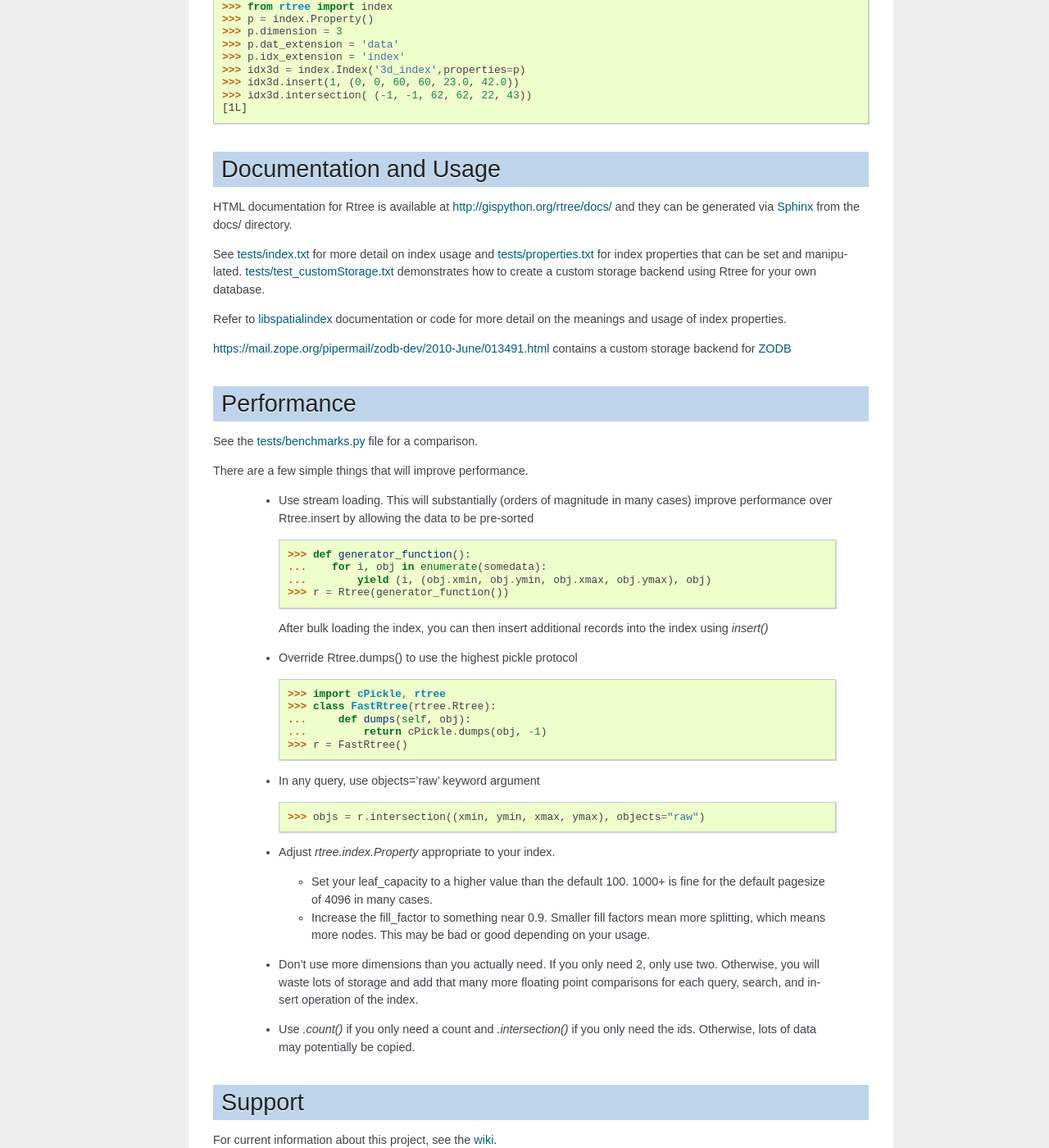
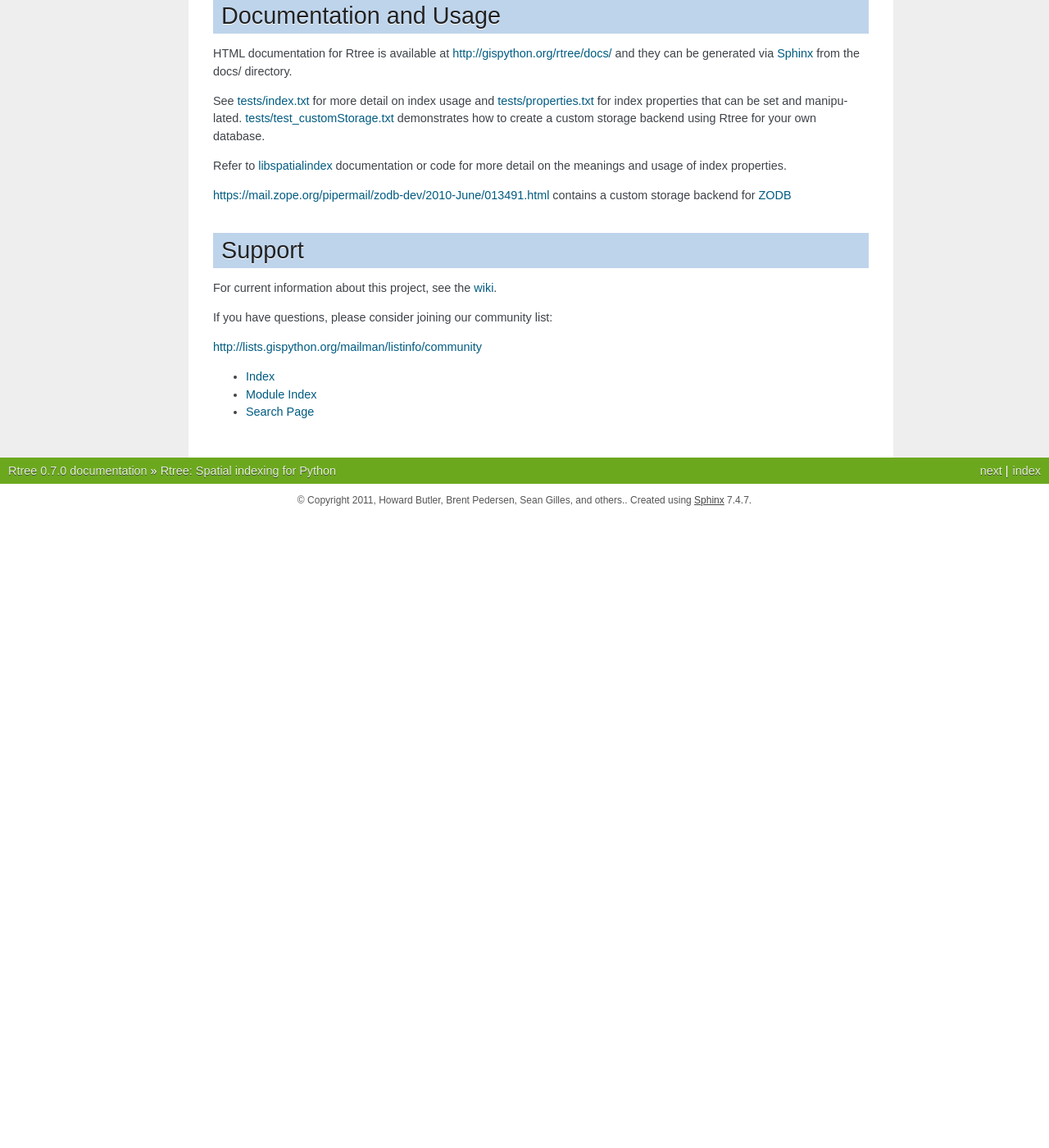
Before and after one commit to Toblerity/rtree, a Sphinx documentation site: the page built from docs/source/index.txt, in a window 1280 px wide and 1400 px high, scrolled down 1588 px. Shown: the whole window at 82% size. Built offline with Sphinx 7.4.7, drawn with Linux system fonts in a browser that asks for light colours; after the commit the page ends 2218 px from its top, so only the background shows below that; some of the changed text lies outside the part shown.

```diff
--- a/docs/source/README.txt
+++ b/docs/source/README.txt
@@ -1,16 +1,9 @@
 Rtree: Spatial indexing for Python
 ------------------------------------------------------------------------------
-
-`R-trees`_ possess excellent query performance, good incremental
-insert performance, and great flexibility in the spatial indexing algorithms
-world.
 
 `Rtree`_ is a `ctypes`_ Python wrapper of `libspatialindex`_ that provides a
 number of advanced spatial indexing features for the spatially curious Python
 user.  These features include:
-
-Features
-..............................................................................
 
 * Nearest neighbor search
 * Intersection search
--- a/docs/source/class.txt
+++ b/docs/source/class.txt
@@ -4,7 +4,7 @@ Class Documentation
 ------------------------------------------------------------------------------
 
 .. autoclass:: rtree.index.Index
-    :members: __init__, insert, intersection, nearest, delete, bounds, count, close
+    :members: __init__, insert, intersection, nearest, delete, bounds, count, close, dumps, loads, interleaved
 
 .. autoclass:: rtree.index.Property
     :members:
--- /dev/null
+++ b/docs/source/examples.txt
@@ -0,0 +1,4 @@
+.. _examples:
+
+
+.. include:: ../../tests/index.txt
--- a/docs/source/index.txt
+++ b/docs/source/index.txt
@@ -9,29 +9,13 @@ Documentation
    :maxdepth: 2
 
    install
-   design
+   tutorial
    class
    changes
+   performance
+   examples
+   history
 
-
-
-
-
-
-Pickles
-..............................................................................
-
-Rtree also supports inserting pickleable objects into the index (called a clustered
-index in `libspatialindex`_ parlance).  The following inserts the
-pickleable object ``42`` into the index with the given id::
-
-  >>> index.insert(id=id, bounds=(left, bottom, right, top), obj=42)
-
-You can then return a list of objects by giving the ``objects=True`` flag
-to intersection::
-
-  >>> [n.object for n in idx.intersection((left, bottom, right, top), objects=True)]
-  [None, None, 42]
 
 
 3D indexes
@@ -80,59 +64,6 @@ storage backend for `ZODB`_
 .. _Sphinx: http://sphinx.pocoo.org/
 .. _ZODB: http://www.zodb.org/
 
-Performance
-------------------------------------------------------------------------------
-
-See the `tests/benchmarks.py`_ file for a comparison.
-
-.. _tests/benchmarks.py: http://trac.gispython.org/lab/browser/Rtree/trunk/tests/benchmarks.py
-
-There are a few simple things that will improve performance.
-
- - Use stream loading. This will substantially (orders of magnitude in many cases)
-   improve performance over Rtree.insert by allowing the data to be pre-sorted
-
-
-   ::
-
-       >>> def generator_function():
-       ...    for i, obj in enumerate(somedata):
-       ...        yield (i, (obj.xmin, obj.ymin, obj.xmax, obj.ymax), obj)
-       >>> r = Rtree(generator_function())
-
-   After bulk loading the index, you can then insert additional records into
-   the index using `insert()`
-
- - Override Rtree.dumps() to use the highest pickle protocol ::
-
-    >>> import cPickle, rtree
-    >>> class FastRtree(rtree.Rtree):
-    ...     def dumps(self, obj):
-    ...         return cPickle.dumps(obj, -1)
-    >>> r = FastRtree()
-
-
- - In any query, use objects='raw' keyword argument ::
-
-    >>> objs = r.intersection((xmin, ymin, xmax, ymax), objects="raw")
-
- - Adjust `rtree.index.Property` appropriate to your index.
-
-   * Set your leaf_capacity to a higher value than the default 100.  1000+ is
-     fine for the default pagesize of 4096 in many cases.
-
-   * Increase the fill_factor to something near 0.9.  Smaller fill factors
-     mean more splitting, which means more nodes.  This may be bad or good
-     depending on your usage.
-
- - Don't use more dimensions than you actually need. If you only need 2,
-   only use two. Otherwise, you will waste lots of storage and add that
-   many more floating point comparisons for each query, search, and insert
-   operation of the index.
-
- - Use `.count()` if you only need a count and `.intersection()`
-   if you only need the ids.  Otherwise, lots of data may potentially be copied.
-
 
 
 
```
Also changed, not shown: docs/source/history.txt (renamed from docs/source/design.txt, +2 -47 lines), docs/source/performance.txt (added, +77 -0 lines), docs/source/tutorial.txt (added, +198 -0 lines), 1 other file.
